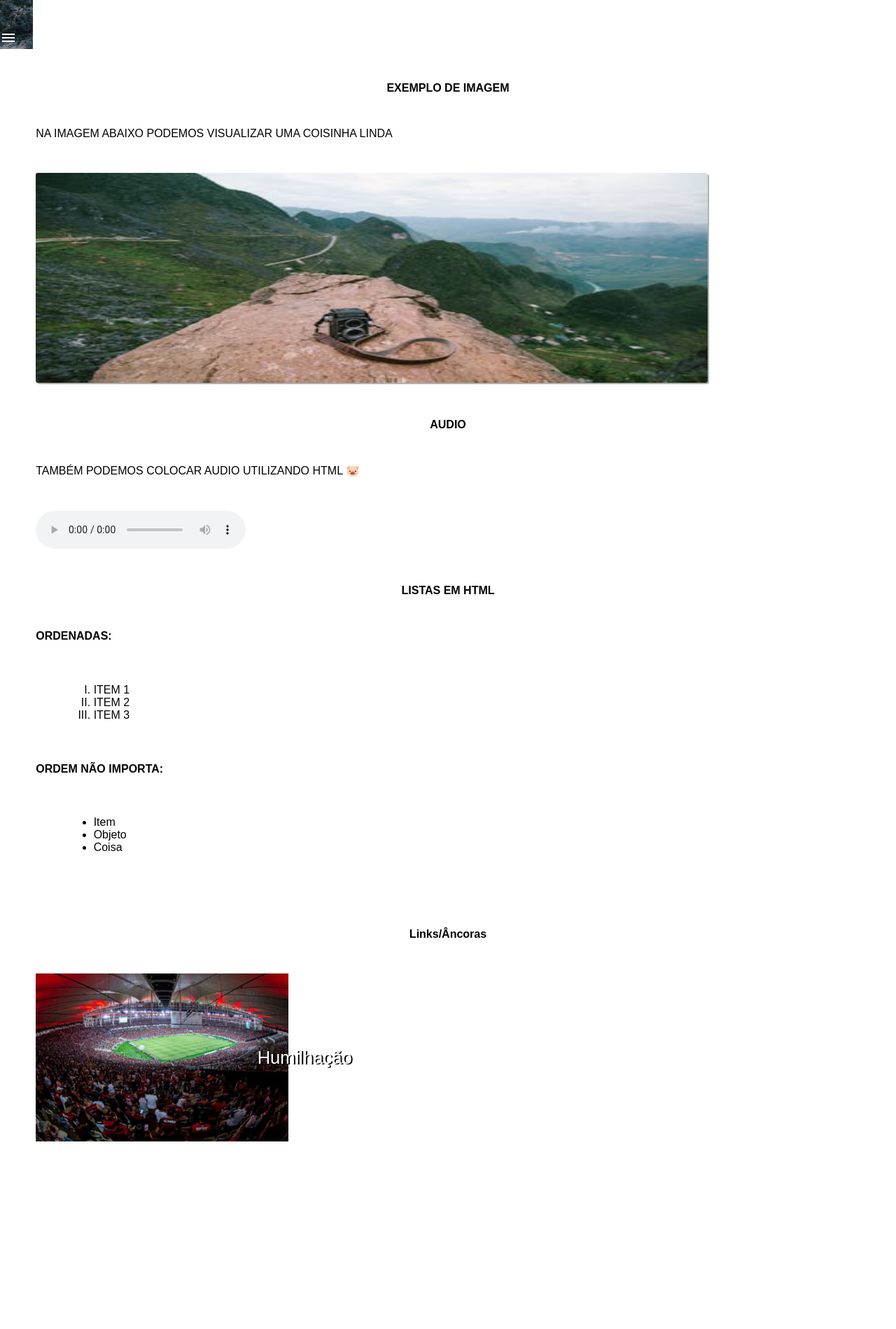
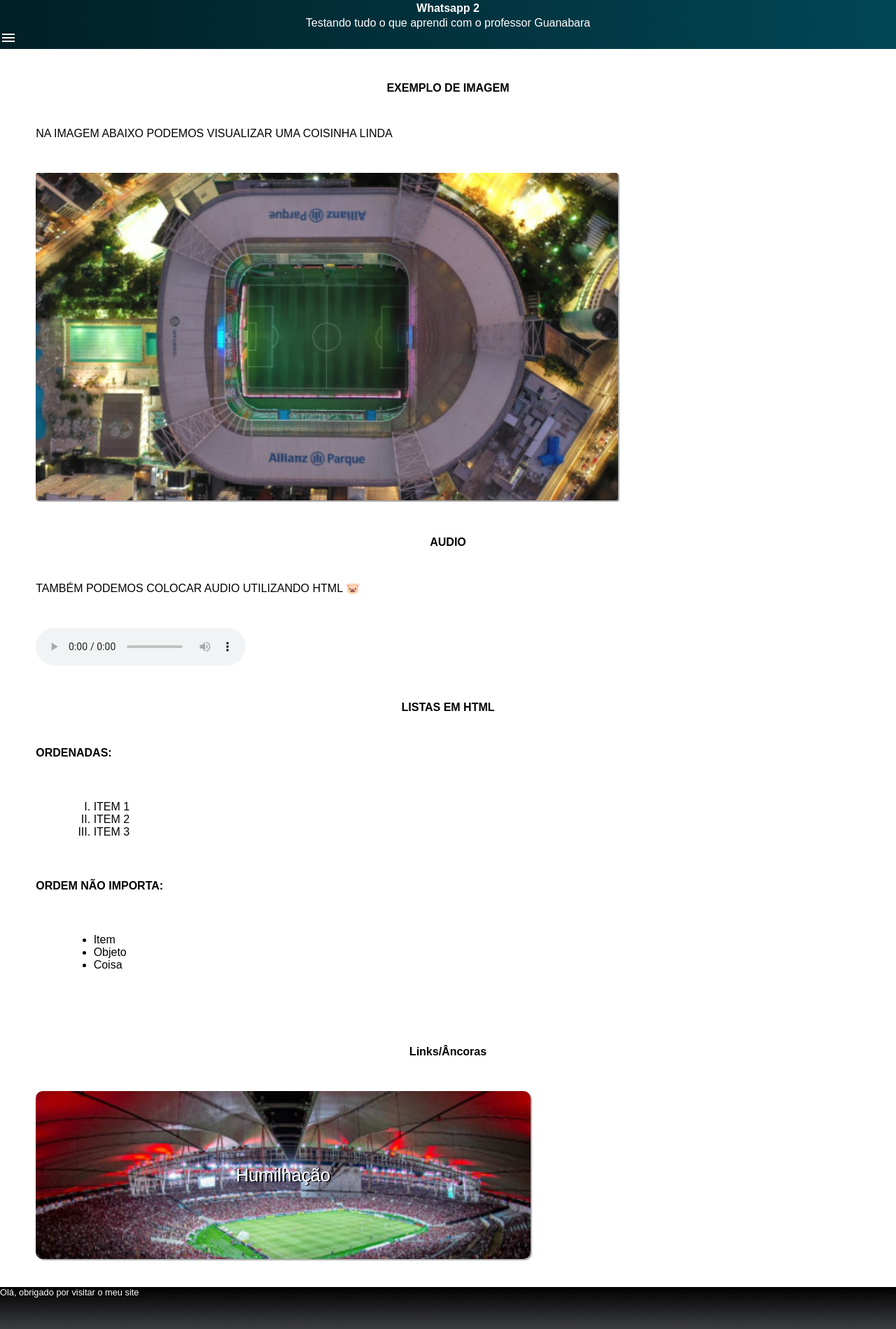
Before and after one commit to PauloJava-Coffee/treino, a plain HTML site: page index.html in a window 1280 px wide. Shown: the whole page at 70% size. Before the commit the page ends 1631 px from the top, so only its background shows below. Drawn offline with Linux system fonts and the light colour scheme.

Commit message:
************

```diff
--- a/estilos/style.css
+++ b/estilos/style.css
@@ -15,11 +15,10 @@
 }
 
 header {
-    background-image: url('../img/backheader.jpg');
+    background-image: linear-gradient(to right, #011F26, #024655);
     background-attachment: fixed;
-    background-repeat: no-repeat;
-    background-size: contain;
     height: auto;
+    width: 100vw;
 
 
 
@@ -94,7 +93,7 @@ menu>ul>li>a:hover {
 
 
 main {
-    height: 100vh;
+    height: auto;
     width: 92vw;
     margin: auto;
     margin-top: 0%;
@@ -110,11 +109,8 @@ main>section>p {
 }
 
 main>section>img {
+    width: 65vw;
 
-
-
-    width: 75vw;
-    height: 300px;
 
     border-radius: 3px;
     box-shadow: 2px 2px rgba(0, 0, 0, 0.307);
@@ -126,30 +122,41 @@ ul {
     padding: 5% 0%;
 }
 
-main >  section > div#humilho {
+main>section>div#humilho {
     position: relative;
     display: block;
-    width: 60vw;
+    width: 60%;
     height: 30vh;
     background-image: url('../img/maracana.jpg');
-    background-size: contain;
+    background-size: cover;
     background-repeat: no-repeat;
+    border-radius: 10px;
+    box-shadow: 2px 2px 1px rgba(0, 0, 0, 0.307);
 }
 
 main>section>div#humilho>a {
-    position:  absolute;
+    position: absolute;
     top: 50%;
     left: 50%;
     text-decoration: none;
-    font-size:1.6em;
+    font-size: 1.6em;
     text-shadow: 2px 1px black;
 
     color: #ffffff;
 
-    transform: translate(-50%,-50%);
+    transform: translate(-50%, -50%);
 
 }
 
 main>section>div#humilho>a:hover {
     text-decoration: underline;
 }
+
+footer {
+    height: 60px;
+    margin-top: 40px;
+    background-image: linear-gradient(to bottom, var(--cor1), var(--cor4));
+    display: block;
+    color: white;
+    font-size: .8em;
+}
--- a/index.html
+++ b/index.html
@@ -33,7 +33,7 @@
                 NA IMAGEM ABAIXO PODEMOS VISUALIZAR UMA COISINHA LINDA
             </p>
 
-            <img src="img/foto.jpg" alt="foto">
+            <img src="img/allianz_parque.jpg" alt="allianz_parque">
         </section>
         <section>
             <h2>AUDIO</h2>
@@ -62,10 +62,14 @@
             <div id="humilho"><a href="https://youtu.be/35vzuFPybVg?si=3ZsNA0HHAvH2C1OA" target="_blank">Humilhação</a>
             </div>
         </section>
+        <section id="form">
+            <form action="cadastro.java" method="post"></form>
+        </section>
 
-        <section></section>
+
     </main>
     <footer>
+        <p>Olá, obrigado por visitar o meu site</p>
 
     </footer>
     <script>
@@ -82,4 +86,5 @@
 
 </body>
 
+
 </html>
```
Also changed, not shown: img/allianz_parque.jpg (added), img/foto.jpg (deleted).
